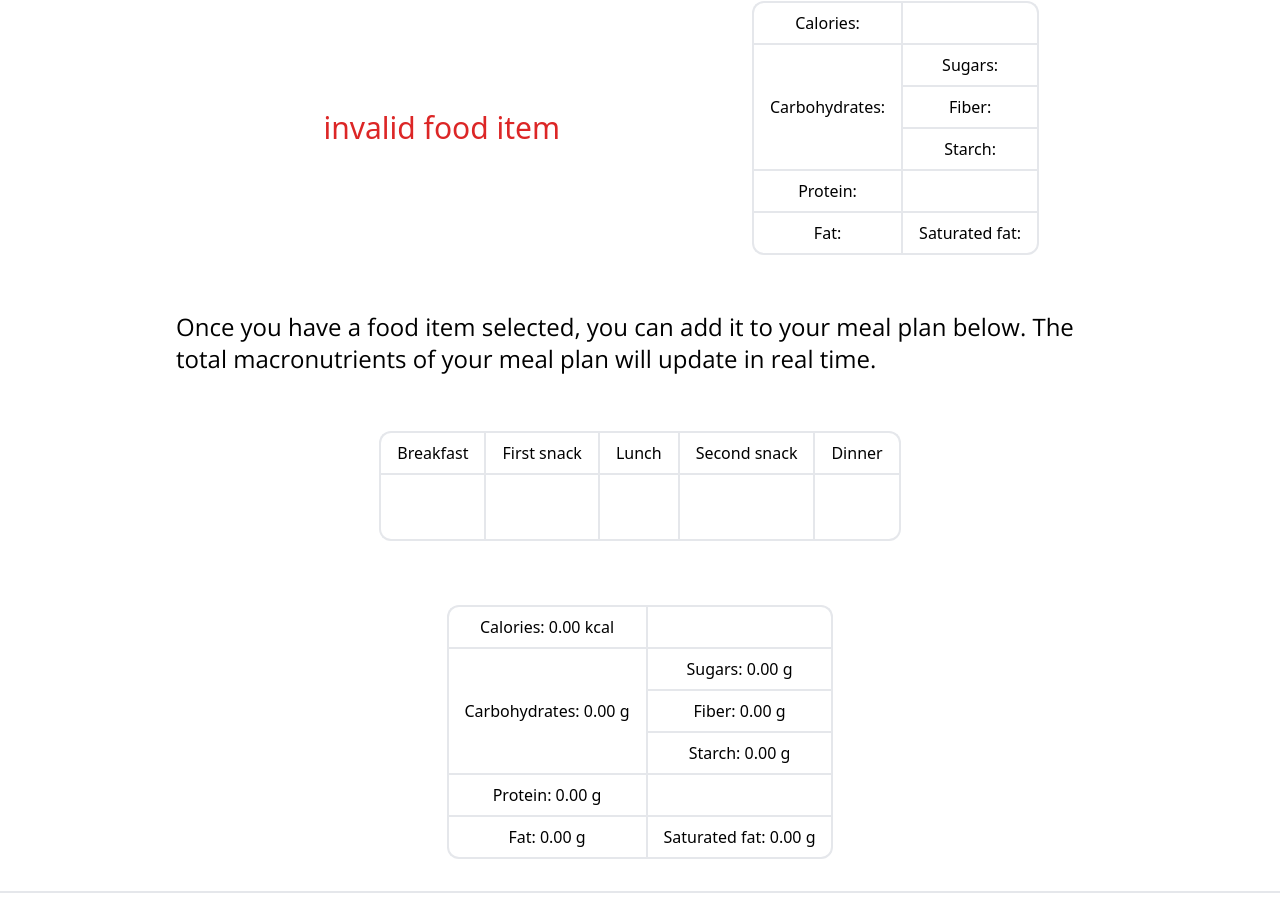
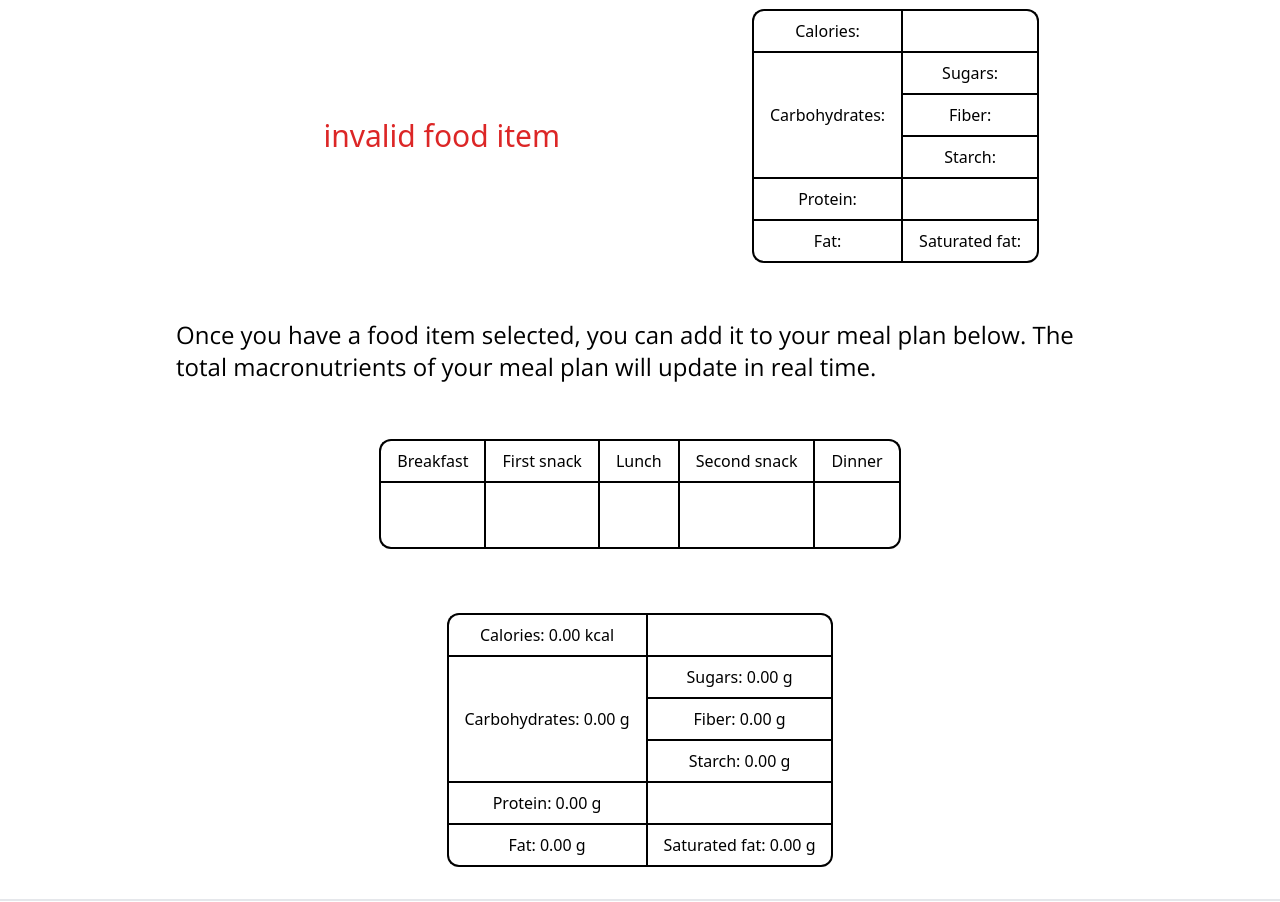
Before and after one commit to dospix/Portfolio-Website-V2, a React (Vite) app in the folder frontend/: page /asw-macronutrient-project in a window 1280 px wide. Shown: the part 991-1893 px from the top of the page. Built offline with nearby package versions, Linux system fonts and the light colour scheme.

Commit message:
Fix bug relating to border color changing in dark mode for AWSMacronutrientProject page

```diff
--- a/frontend/src/pages/AWSMacronutrientProject.jsx
+++ b/frontend/src/pages/AWSMacronutrientProject.jsx
@@ -5,6 +5,8 @@ import avocado_loading from "../assets/images/avocado-loading.png"
 import delete_x from "../assets/images/delete-x.png"
 
 export default function MySQLProject(props){
+    const BORDER_COLOR = props.isDarkMode ? "border-white" : "border-black"
+
     const foodItems = new Set(ingredients.ingredients)
 
     const [currFoodItem, setCurrFoodItem] = useState("")
@@ -219,7 +221,7 @@ export default function MySQLProject(props){
                 Here is an example of a final meal table together with the macronutrients present:
             </p>
 
-            <div className='mt-12 mx-4 flex items-center justify-center text-center'>
+            <div className='mt-14 mx-4 flex items-center justify-center text-center'>
                 <h1 className="text-xl md:text-3xl font-Montserrat">Enter the food item and quantity whose macronutrients you would like to see</h1>
             </div>
 
@@ -259,28 +261,28 @@ export default function MySQLProject(props){
                     <h1 className={`ml-auto mr-20 md:text-3xl text-lg ${currFoodData != null ? "" : "text-red-600"}`}>{currFoodData != null ? currFoodData["food_name"] + " - " + currFoodData["measure"] : fetchingFoodData ? "" : !isValidFoodItem(currFoodItem) ? "invalid food item" : !isValidAmount(currAmount) ? "invalid amount" : "Press the button above to calculate macronutrients"}</h1>
                 </div>
                 <div className="w-1/2">
-                    <table className={`mr-auto ml-28 ${props.isDarkMode ? "border-white" : "border-black"} border-separate border-spacing-0`}>
+                    <table className={`mr-auto ml-28 border-separate border-spacing-0`}>
                         <tr>
-                            <td className="py-2 px-4 text-center border-t-2 border-l-2 rounded-tl-xl">Calories: {fetchingFoodData ? <img className="inline w-7 mx-auto animate-spin" src={avocado_loading} alt="loading image" /> : currFoodData == null ? "" : currFoodData["calories"].toFixed(2) + " kcal"}</td>
-                            <td className="py-2 px-4 text-center border-t-2 border-x-2 rounded-tr-xl"></td>
+                            <td className={`py-2 px-4 text-center ${BORDER_COLOR} border-t-2 border-l-2 rounded-tl-xl`}>Calories: {fetchingFoodData ? <img className="inline w-7 mx-auto animate-spin" src={avocado_loading} alt="loading image" /> : currFoodData == null ? "" : currFoodData["calories"].toFixed(2) + " kcal"}</td>
+                            <td className={`py-2 px-4 text-center ${BORDER_COLOR} border-t-2 border-x-2 rounded-tr-xl`}></td>
                         </tr>
                         <tr>
-                            <td rowSpan="3" className="py-2 px-4 text-center border-t-2 border-l-2">Carbohydrates: {fetchingFoodData ? <img className="inline w-7 mx-auto animate-spin" src={avocado_loading} alt="loading image" /> : currFoodData == null ? "" : currFoodData["carbohydrates"].toFixed(2) + " g"}</td>
-                            <td className="py-2 px-4 text-center border-t-2 border-x-2">Sugars: {fetchingFoodData ? <img className="inline w-7 mx-auto animate-spin" src={avocado_loading} alt="loading image" /> : currFoodData == null ? "" : currFoodData["sugars"].toFixed(2) + " g"}</td>
+                            <td rowSpan="3" className={`py-2 px-4 text-center ${BORDER_COLOR} border-t-2 border-l-2`}>Carbohydrates: {fetchingFoodData ? <img className="inline w-7 mx-auto animate-spin" src={avocado_loading} alt="loading image" /> : currFoodData == null ? "" : currFoodData["carbohydrates"].toFixed(2) + " g"}</td>
+                            <td className={`py-2 px-4 text-center ${BORDER_COLOR} border-t-2 border-x-2`}>Sugars: {fetchingFoodData ? <img className="inline w-7 mx-auto animate-spin" src={avocado_loading} alt="loading image" /> : currFoodData == null ? "" : currFoodData["sugars"].toFixed(2) + " g"}</td>
                         </tr>
                         <tr>
-                            <td className="py-2 px-4 text-center border-t-2 border-x-2">Fiber: {fetchingFoodData ? <img className="inline w-7 mx-auto animate-spin" src={avocado_loading} alt="loading image" /> : currFoodData == null ? "" : currFoodData["fiber"].toFixed(2) + " g"}</td>
+                            <td className={`py-2 px-4 text-center ${BORDER_COLOR} border-t-2 border-x-2`}>Fiber: {fetchingFoodData ? <img className="inline w-7 mx-auto animate-spin" src={avocado_loading} alt="loading image" /> : currFoodData == null ? "" : currFoodData["fiber"].toFixed(2) + " g"}</td>
                         </tr>
                         <tr>
-                            <td className="py-2 px-4 text-center border-t-2 border-x-2">Starch: {fetchingFoodData ? <img className="inline w-7 mx-auto animate-spin" src={avocado_loading} alt="loading image" /> : currFoodData == null ? "" : currFoodData["starch"].toFixed(2) + " g"}</td>
+                            <td className={`py-2 px-4 text-center ${BORDER_COLOR} border-t-2 border-x-2`}>Starch: {fetchingFoodData ? <img className="inline w-7 mx-auto animate-spin" src={avocado_loading} alt="loading image" /> : currFoodData == null ? "" : currFoodData["starch"].toFixed(2) + " g"}</td>
                         </tr>
                         <tr>
-                            <td className="py-2 px-4 text-center border-t-2 border-l-2">Protein: {fetchingFoodData ? <img className="inline w-7 mx-auto animate-spin" src={avocado_loading} alt="loading image" /> : currFoodData == null ? "" : currFoodData["protein"].toFixed(2) + " g"}</td>
-                            <td className="py-2 px-4 text-center border-t-2 border-x-2"></td>
+                            <td className={`py-2 px-4 text-center ${BORDER_COLOR} border-t-2 border-l-2`}>Protein: {fetchingFoodData ? <img className="inline w-7 mx-auto animate-spin" src={avocado_loading} alt="loading image" /> : currFoodData == null ? "" : currFoodData["protein"].toFixed(2) + " g"}</td>
+                            <td className={`py-2 px-4 text-center ${BORDER_COLOR} border-t-2 border-x-2`}></td>
                         </tr>
                         <tr>
-                            <td className="py-2 px-4 text-center border-y-2 border-l-2 rounded-bl-xl">Fat: {fetchingFoodData ? <img className="inline w-7 mx-auto animate-spin" src={avocado_loading} alt="loading image" /> : currFoodData == null ? "" : currFoodData["fat"].toFixed(2) + " g"}</td>
-                            <td className="py-2 px-4 text-center border-2 rounded-br-xl">Saturated fat: {fetchingFoodData ? <img className="inline w-7 mx-auto animate-spin" src={avocado_loading} alt="loading image" /> : currFoodData == null ? "" : currFoodData["saturated_fat"].toFixed(2) + " g"}</td>
+                            <td className={`py-2 px-4 text-center ${BORDER_COLOR} border-y-2 border-l-2 rounded-bl-xl`}>Fat: {fetchingFoodData ? <img className="inline w-7 mx-auto animate-spin" src={avocado_loading} alt="loading image" /> : currFoodData == null ? "" : currFoodData["fat"].toFixed(2) + " g"}</td>
+                            <td className={`py-2 px-4 text-center ${BORDER_COLOR} border-2 rounded-br-xl`}>Saturated fat: {fetchingFoodData ? <img className="inline w-7 mx-auto animate-spin" src={avocado_loading} alt="loading image" /> : currFoodData == null ? "" : currFoodData["saturated_fat"].toFixed(2) + " g"}</td>
                         </tr>
                     </table>
                 </div>
@@ -290,13 +292,13 @@ export default function MySQLProject(props){
                 Once you have a food item selected, you can add it to your meal plan below. The total macronutrients of your meal plan will update in real time.
             </p>
 
-            <table className={`mx-auto mt-14 ${props.isDarkMode ? "border-white" : "border-black"} border-separate border-spacing-0`}>
+            <table className={`mx-auto mt-14 border-separate border-spacing-0`}>
                 <tr>
-                    <td className="py-2 px-4 text-center border-t-2 border-l-2 rounded-tl-xl">Breakfast</td>
-                    <td className="py-2 px-4 text-center border-t-2 border-l-2">First snack</td>
-                    <td className="py-2 px-4 text-center border-t-2 border-l-2">Lunch</td>
-                    <td className="py-2 px-4 text-center border-t-2 border-l-2">Second snack</td>
-                    <td className="py-2 px-4 text-center border-t-2 border-x-2 rounded-tr-xl">Dinner</td>
+                    <td className={`py-2 px-4 text-center ${BORDER_COLOR} border-t-2 border-l-2 rounded-tl-xl`}>Breakfast</td>
+                    <td className={`py-2 px-4 text-center ${BORDER_COLOR} border-t-2 border-l-2`}>First snack</td>
+                    <td className={`py-2 px-4 text-center ${BORDER_COLOR} border-t-2 border-l-2`}>Lunch</td>
+                    <td className={`py-2 px-4 text-center ${BORDER_COLOR} border-t-2 border-l-2`}>Second snack</td>
+                    <td className={`py-2 px-4 text-center ${BORDER_COLOR} border-t-2 border-x-2 rounded-tr-xl`}>Dinner</td>
                 </tr>
                 {ingredientTableRows.map((row, rowIndex) => (
                     <tr key={rowIndex}>
@@ -305,7 +307,7 @@ export default function MySQLProject(props){
                             const isOnLastColumn = cellIndex == 4
                             const isBottomLeftCorner = isOnLastRow && cellIndex == 0
                             const isBottomRightCorner = isOnLastRow && isOnLastColumn
-                            let borderStyle = ""
+                            let borderStyle = BORDER_COLOR
                             borderStyle += isOnLastRow ? " border-y-2" : " border-t-2"
                             borderStyle += isOnLastColumn ? " border-x-2" : " border-l-2"
                             borderStyle += isBottomLeftCorner ? " rounded-bl-xl" : ""
@@ -351,28 +353,28 @@ export default function MySQLProject(props){
                 ))}
             </table>
 
-            <table className={`mt-16 mx-auto ${props.isDarkMode ? "border-white" : "border-black"} border-separate border-spacing-0`}>
+            <table className={`mt-16 mx-auto border-separate border-spacing-0`}>
                 <tr>
-                    <td className="py-2 px-4 text-center border-t-2 border-l-2 rounded-tl-xl">Calories: {totalMacronutrients["calories"].toFixed(2) + " kcal"}</td>
-                    <td className="py-2 px-4 text-center border-t-2 border-x-2 rounded-tr-xl"></td>
+                    <td className={`py-2 px-4 text-center ${BORDER_COLOR} border-t-2 border-l-2 rounded-tl-xl`}>Calories: {totalMacronutrients["calories"].toFixed(2) + " kcal"}</td>
+                    <td className={`py-2 px-4 text-center ${BORDER_COLOR} border-t-2 border-x-2 rounded-tr-xl`}></td>
                 </tr>
                 <tr>
-                    <td rowSpan="3" className="py-2 px-4 text-center border-t-2 border-l-2">Carbohydrates: {totalMacronutrients["carbohydrates"].toFixed(2) + " g"}</td>
-                    <td className="py-2 px-4 text-center border-t-2 border-x-2">Sugars: {totalMacronutrients["sugars"].toFixed(2) + " g"}</td>
+                    <td rowSpan="3" className={`py-2 px-4 text-center ${BORDER_COLOR} border-t-2 border-l-2`}>Carbohydrates: {totalMacronutrients["carbohydrates"].toFixed(2) + " g"}</td>
+                    <td className={`py-2 px-4 text-center ${BORDER_COLOR} border-t-2 border-x-2`}>Sugars: {totalMacronutrients["sugars"].toFixed(2) + " g"}</td>
                 </tr>
                 <tr>
-                    <td className="py-2 px-4 text-center border-t-2 border-x-2">Fiber: {totalMacronutrients["fiber"].toFixed(2) + " g"}</td>
+                    <td className={`py-2 px-4 text-center ${BORDER_COLOR} border-t-2 border-x-2`}>Fiber: {totalMacronutrients["fiber"].toFixed(2) + " g"}</td>
                 </tr>
                 <tr>
-                    <td className="py-2 px-4 text-center border-t-2 border-x-2">Starch: {totalMacronutrients["starch"].toFixed(2) + " g"}</td>
+                    <td className={`py-2 px-4 text-center ${BORDER_COLOR} border-t-2 border-x-2`}>Starch: {totalMacronutrients["starch"].toFixed(2) + " g"}</td>
                 </tr>
                 <tr>
-                    <td className="py-2 px-4 text-center border-t-2 border-l-2">Protein: {totalMacronutrients["protein"].toFixed(2) + " g"}</td>
-                    <td className="py-2 px-4 text-center border-t-2 border-x-2"></td>
+                    <td className={`py-2 px-4 text-center ${BORDER_COLOR} border-t-2 border-l-2`}>Protein: {totalMacronutrients["protein"].toFixed(2) + " g"}</td>
+                    <td className={`py-2 px-4 text-center ${BORDER_COLOR} border-t-2 border-x-2`}></td>
                 </tr>
                 <tr>
-                    <td className="py-2 px-4 text-center border-y-2 border-l-2 rounded-bl-xl">Fat: {totalMacronutrients["fat"].toFixed(2) + " g"}</td>
-                    <td className="py-2 px-4 text-center border-2 rounded-br-xl">Saturated fat: {totalMacronutrients["saturated_fat"].toFixed(2) + " g"}</td>
+                    <td className={`py-2 px-4 text-center ${BORDER_COLOR} border-y-2 border-l-2 rounded-bl-xl`}>Fat: {totalMacronutrients["fat"].toFixed(2) + " g"}</td>
+                    <td className={`py-2 px-4 text-center ${BORDER_COLOR} border-2 rounded-br-xl`}>Saturated fat: {totalMacronutrients["saturated_fat"].toFixed(2) + " g"}</td>
                 </tr>
             </table>
         </>
```
